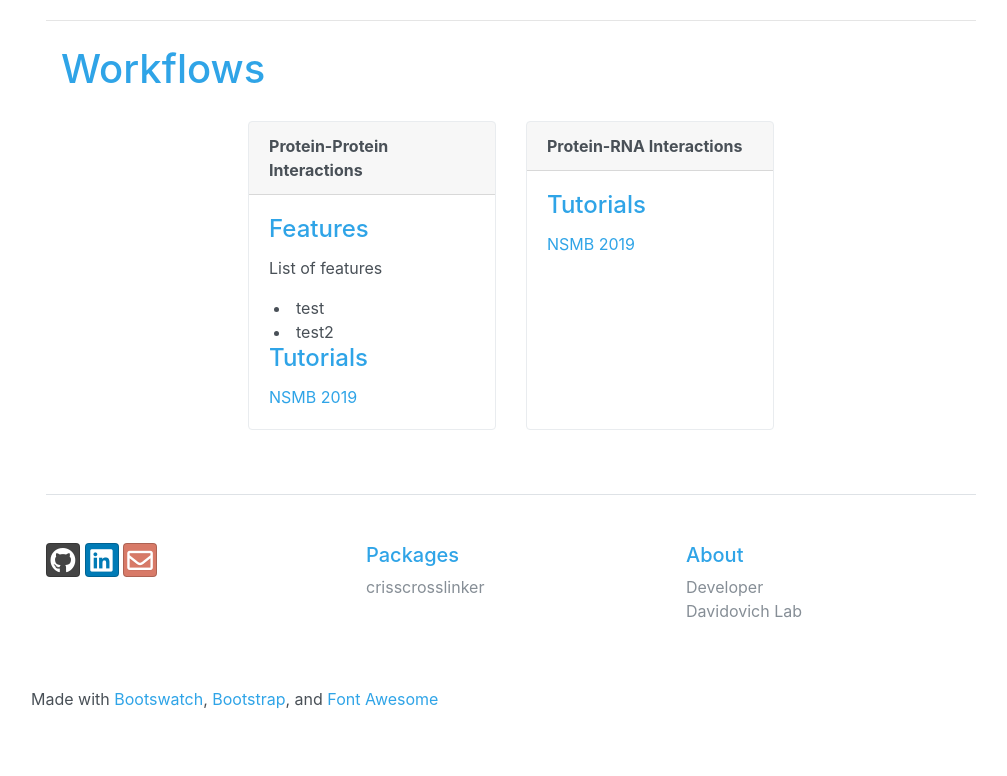
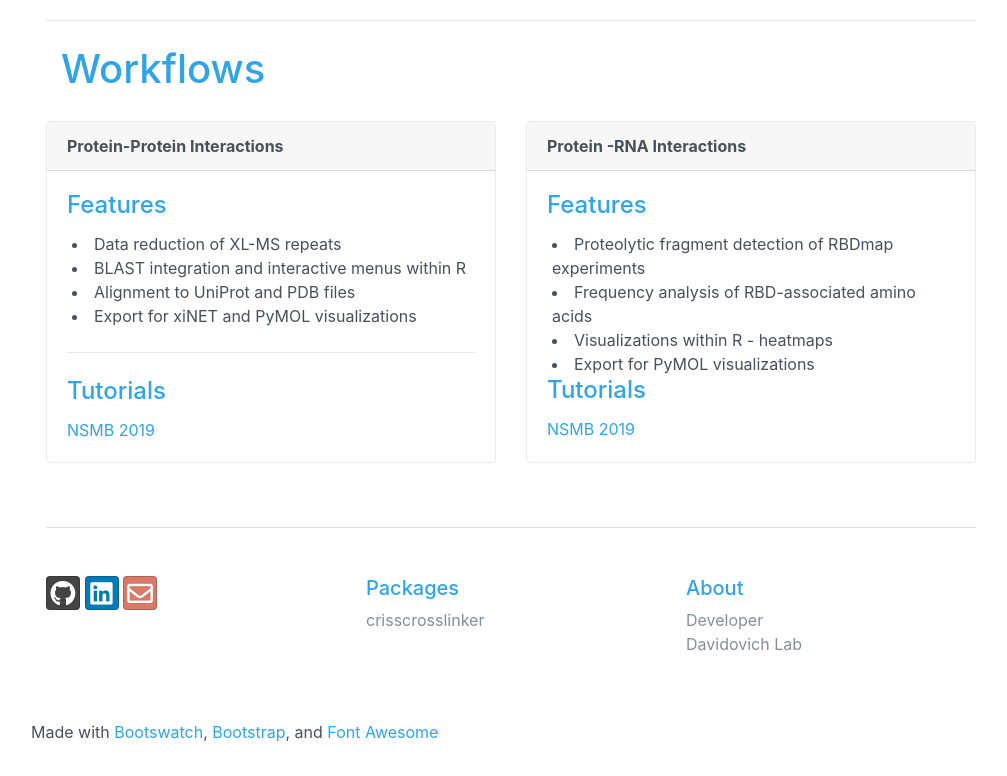
Before and after one commit to egmg726/egmg726.github.io, a Jekyll site: the page built from crisscrosslinker/index.html, in a window 1280 px wide and 900 px high, scrolled down 1287 px, cut to the strip 124-900 px from the top of the window. Shown: the whole strip, without its empty margins (129-1136 px from the left). Built offline with Jekyll 4.4.1, drawn with Linux system fonts in a browser that asks for light colours.

Commit message:
added features to cards

```diff
--- a/crisscrosslinker/index.html
+++ b/crisscrosslinker/index.html
@@ -61,18 +61,29 @@ title: crisscrosslinker
   <div class="card-header"><b>Protein-Protein Interactions</b></div>
   <div class="card-body">
     <h4 class="card-title">Features</h4>
-    <p class="card-text">List of features</p>
     <div style='padding-left:5px'>
-    <li>test</li>
-    <li>test2</li>
+    <li>Data reduction of XL-MS repeats</li>
+    <li>BLAST integration and interactive menus within R</li>
+    <li>Alignment to UniProt and PDB files</li>
+    <li>Export for xiNET and PyMOL visualizations</li>
     </div>
+    <hr class="my-4">
         <h4 class="card-title">Tutorials</h4>
     <p class="card-text"><a href="nsmb_pipeline_ppi.html">NSMB 2019</a></p>
   </div>
 </div>
 <div class="card border-secondary mb-2" style="max-width:60rem;">
-  <div class="card-header"><b>Protein-RNA Interactions</b></div>
+  <div class="card-header"><b>Protein
+  -RNA Interactions</b></div>
   <div class="card-body">
+      <h4 class="card-title">Features</h4>
+    <div style='padding-left:5px'>
+    <li>Proteolytic fragment detection of RBDmap experiments</li>
+    <li>Frequency analysis of RBD-associated amino acids</li>
+    <li>Visualizations within R - heatmaps</li>
+    <li>Export for PyMOL visualizations</li>
+    </div>
+
     <h4 class="card-title">Tutorials</h4>
     <p class="card-text"><a href="nsmb_pipeline_rbdmap.html">NSMB 2019</a></p>
   </div>
```
